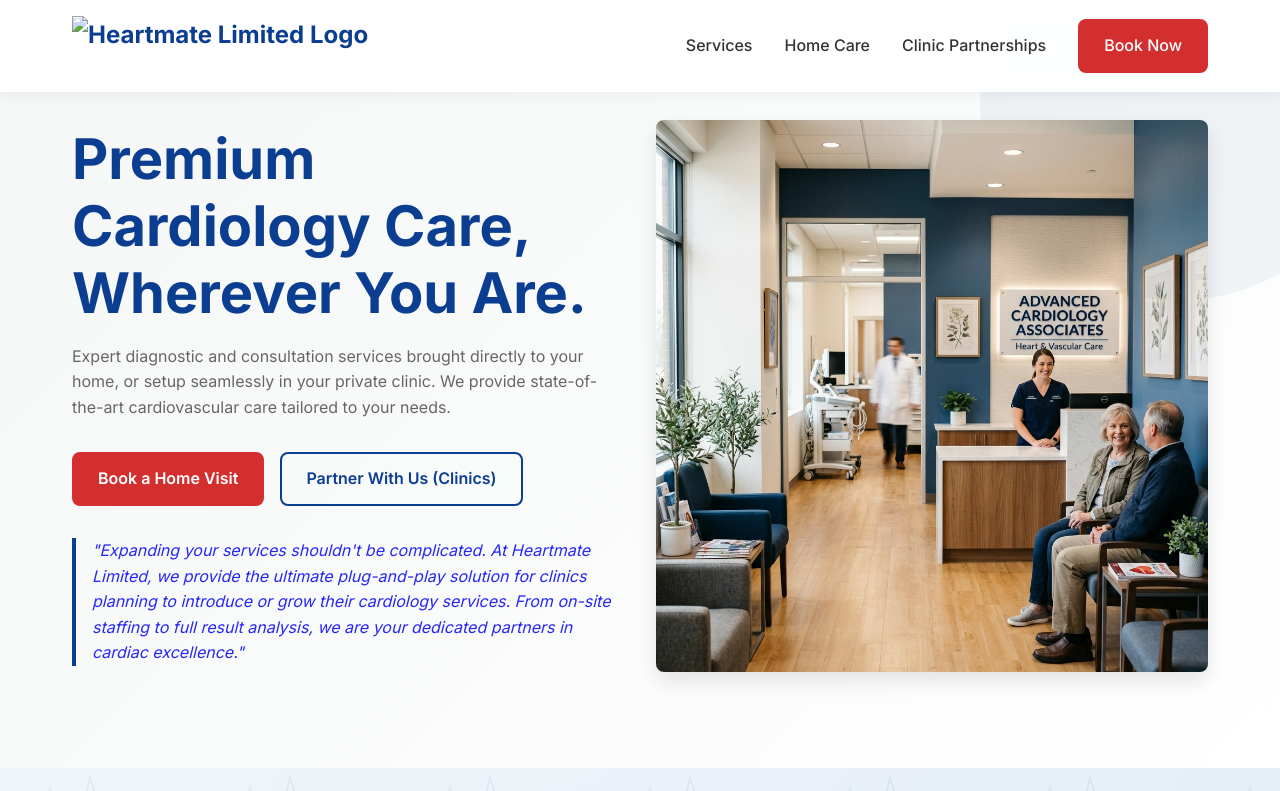
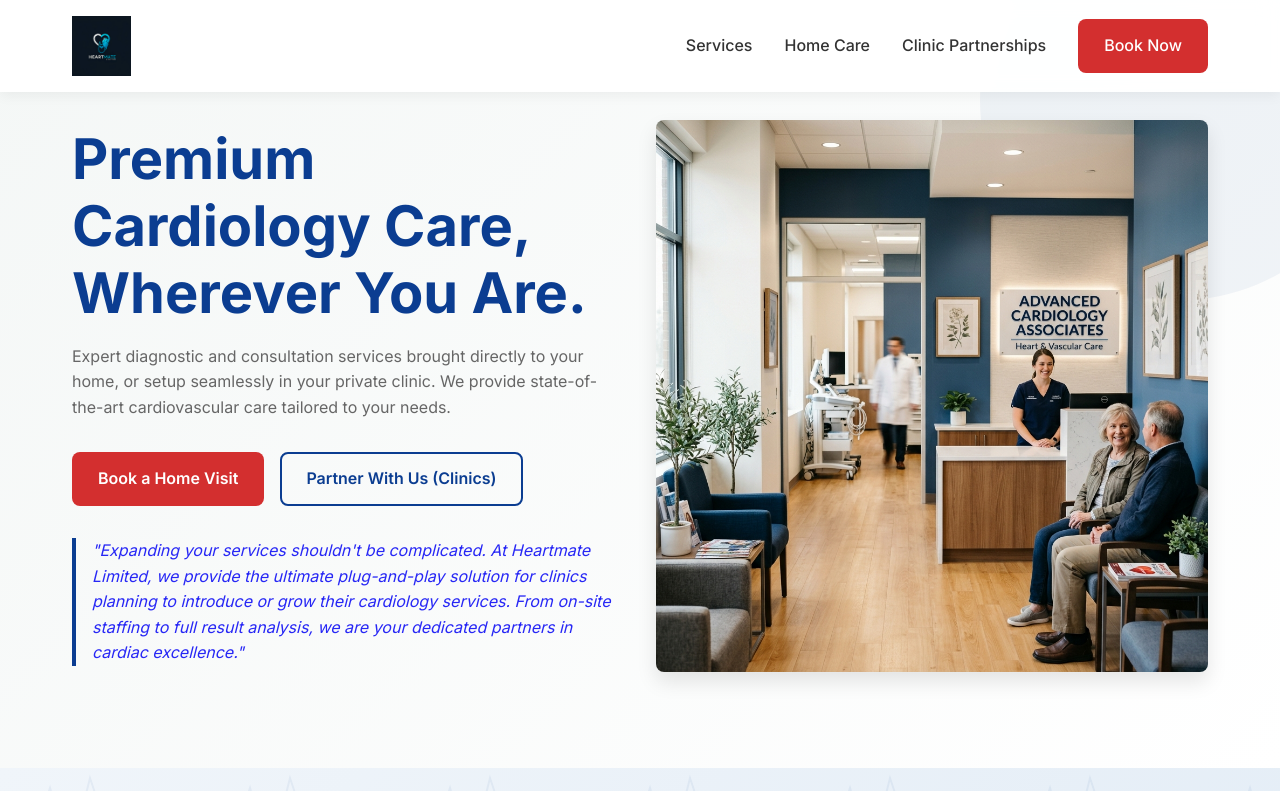
Before and after one commit to joyaljoy2012/heartmate, a website: page index.html in a window 1280 px wide. Shown: the top 791 px of the page. Drawn offline with Linux system fonts and the light colour scheme.

Commit message:
logo bug

```diff
--- a/index.html
+++ b/index.html
@@ -7,7 +7,7 @@
     <title>Heartmate Limited | Premium Cardiology Care</title>
 
     <!-- Favicon -->
-    <link rel="icon" href="https://heartmate.co.uk/images/logo.png" type="image/png">
+    <link rel="icon" href="https://heartmate.co.uk/images/logo.jpg" type="image/png">
 
     <!-- Standard SEO Meta Tags -->
     <meta name="description"
@@ -24,7 +24,7 @@
         content="Heartmate Limited provides premium cardiology services at home or in-clinic, and B2B cardiology clinic setup and staffing solutions.">
     <meta property="og:type" content="website">
     <meta property="og:url" content="https://heartmate.co.uk/">
-    <meta property="og:image" content="https://heartmate.co.uk/images/logo.png">
+    <meta property="og:image" content="https://heartmate.co.uk/images/logo.jpg">
     <meta property="og:site_name" content="Heartmate Limited">
     <meta property="og:locale" content="en_GB">
 
@@ -33,7 +33,7 @@
     <meta name="twitter:title" content="Heartmate Limited | Premium Cardiology Care">
     <meta name="twitter:description"
         content="Heartmate Limited provides premium cardiology services at home or in-clinic, and B2B cardiology clinic setup and staffing solutions.">
-    <meta name="twitter:image" content="https://heartmate.co.uk/images/logo.png">
+    <meta name="twitter:image" content="https://heartmate.co.uk/images/logo.jpg">
 
     <!-- Google Fonts -->
     <link rel="preconnect" href="https://fonts.googleapis.com">
@@ -52,7 +52,7 @@
     <header class="header">
         <div class="container">
             <a href="#" class="logo">
-                <img src="./images/logo.png" alt="Heartmate Limited Logo"
+                <img src="./images/logo.jpg" alt="Heartmate Limited Logo"
                     style="height: 60px; width: auto; vertical-align: middle;">
             </a>
 
@@ -346,7 +346,7 @@
         <div class="container grid-3">
             <div class="footer-col">
                 <a href="#" class="logo" style="margin-bottom: 1rem; display: inline-block;">
-                    <img src="./images/logo.png" alt="Heartmate Limited Logo"
+                    <img src="./images/logo.jpg" alt="Heartmate Limited Logo"
                         style="height: 80px; width: auto; border-radius: 8px;">
                 </a>
                 <p>Premium cardiology care, wherever you are. Specializing in home visits, diagnostics, and B2B clinic
```
